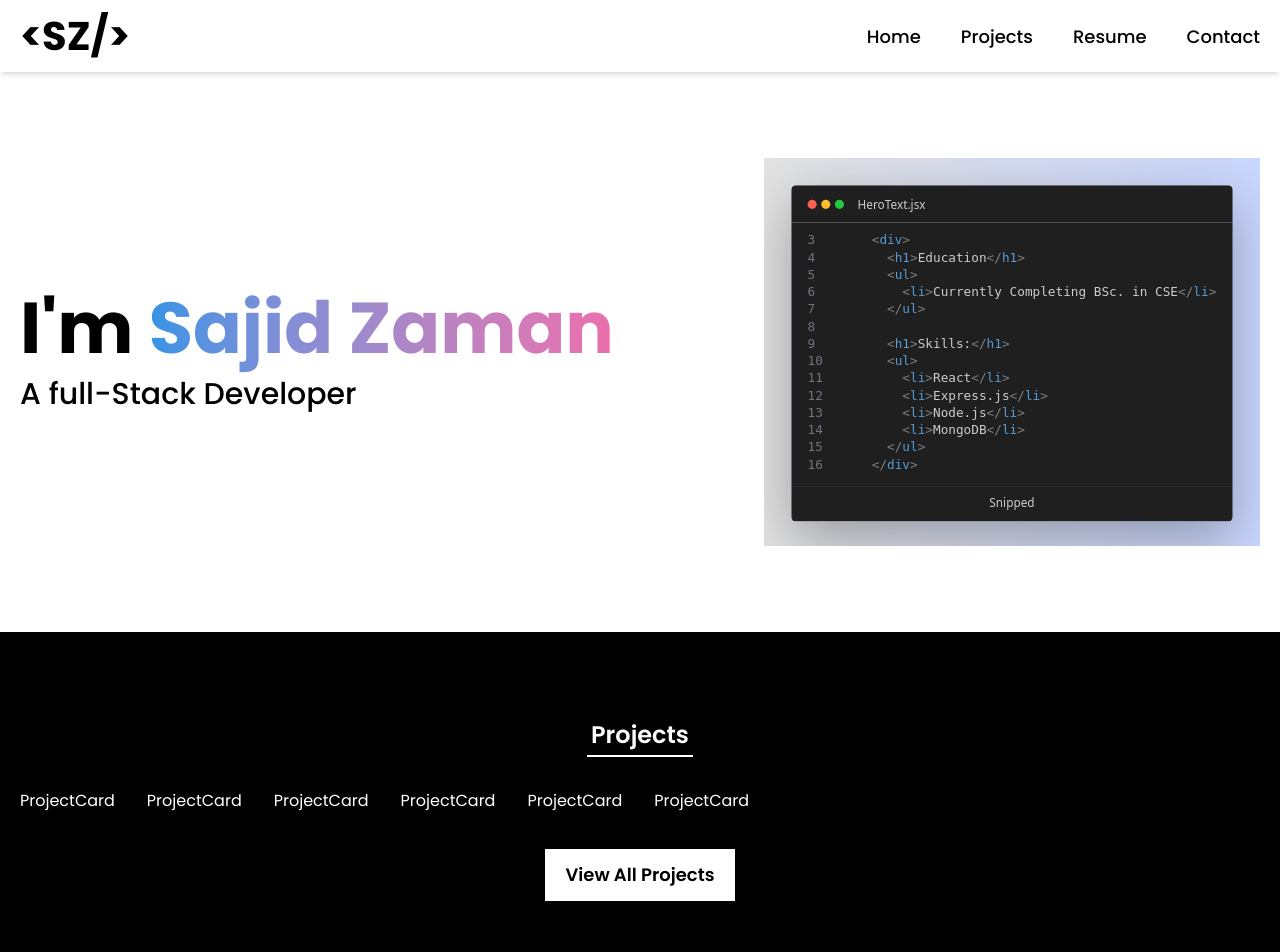
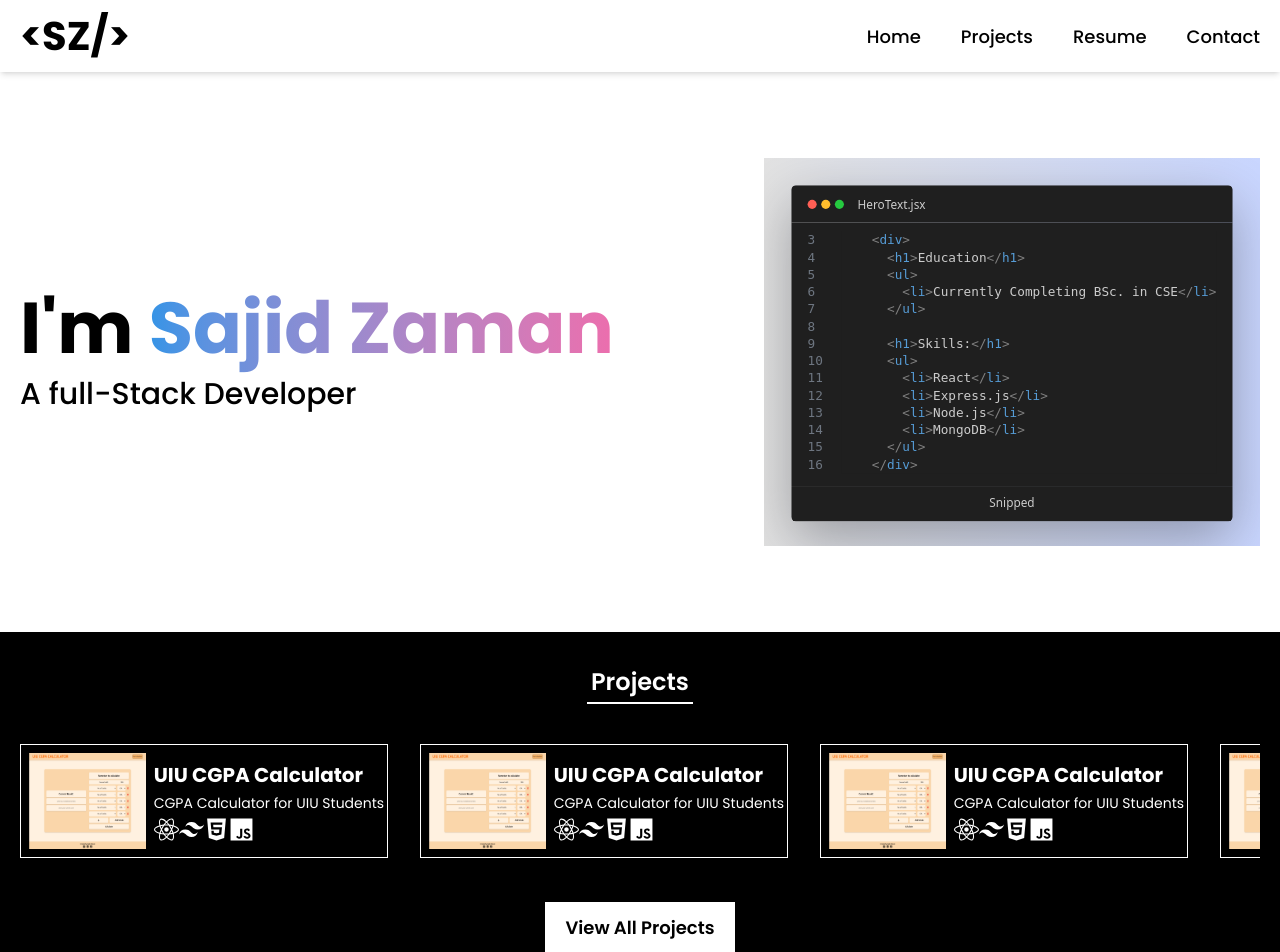
Before and after one commit to sajidzamanme/Portfolio, a React (Vite) app: page / in a window 1280 px wide. Shown: the top 952 px of the page. Built offline with nearby package versions, Linux system fonts and the light colour scheme.

Commit message:
Implement MiniProjectCard

```diff
--- a/src/components/CustomBtn.jsx
+++ b/src/components/CustomBtn.jsx
@@ -1,3 +1,5 @@
+// Add Hover Effect
+
 const CustomBtn = ({
   children = "Custom Button",
   type = "submit",
--- /dev/null
+++ b/src/components/MiniProjectCard.jsx
@@ -0,0 +1,38 @@
+import cgpaCalcSS from "../assets/cgpaCalcSS.png";
+import { FaReact } from "react-icons/fa6";
+import { SiTailwindcss } from "react-icons/si";
+import { FaHtml5 } from "react-icons/fa6";
+import { IoLogoJavascript } from "react-icons/io5";
+
+const MiniProjectCard = ({ project, onClick }) => {
+  return (
+    <div
+      className="w-full min-w-[23rem] h-full flex items-center gap-2 border-1
+                border-white p-2 my-2 ring-white/90 hover:ring-2"
+      onClick={() => onClick(project)}
+    >
+      {/* Image Section */}
+      <img
+        src={cgpaCalcSS}
+        alt="CGPA Calculator Project Screenshot"
+        className="w-1/3 h-[6rem]"
+      />
+
+      {/* Text & icons */}
+      <div className="w-2/3 h-full flex flex-col items-start justify-start gap-1">
+        <h1 className="w-full text-xl font-bold">UIU CGPA Calculator</h1>
+        <h3 className="w-full text-sm text-nowrap overflow-hidden">
+          CGPA Calculator for UIU Students
+        </h3>
+        <div className="w-full flex items-center">
+          <FaReact size={25} />
+          <SiTailwindcss size={25} />
+          <FaHtml5 size={25} />
+          <IoLogoJavascript size={25} />
+        </div>
+      </div>
+    </div>
+  );
+};
+
+export default MiniProjectCard;
--- a/src/components/ProjectCard.jsx
+++ /dev/null
@@ -1,7 +0,0 @@
-const ProjectCard = () => {
-  return (
-    <div>ProjectCard</div>
-  )
-}
-
-export default ProjectCard
--- a/src/components/ProjectsBar.jsx
+++ b/src/components/ProjectsBar.jsx
@@ -1,9 +1,12 @@
 import CustomBtn from "./CustomBtn";
-import ProjectCard from "./ProjectCard";
+import MiniProjectCard from "./MiniProjectCard";
 
 const ProjectsBar = () => {
   return (
-    <section id="projects" className="w-full h-[22rem] bg-black flex items-center text-white px-5">
+    <section
+      id="projects"
+      className="w-full h-[22rem] bg-black flex items-center text-white px-5"
+    >
       <div
         className="container mx-auto flex flex-col items-center justify-center
                     gap-8 py-8"
@@ -13,18 +16,16 @@ const ProjectsBar = () => {
         </h1>
 
         {/* Render Project Cards from a json file (Later from a server) */}
-        <div className="w-full flex flex-row overflow-auto gap-8">
-          <ProjectCard />
-          <ProjectCard />
-          <ProjectCard />
-          <ProjectCard />
-          <ProjectCard />
-          <ProjectCard />
+        <div className="w-full flex flex-row items-center overflow-auto gap-8 no-scrollbar">
+          <MiniProjectCard />
+          <MiniProjectCard />
+          <MiniProjectCard />
+          <MiniProjectCard />
+          <MiniProjectCard />
+          <MiniProjectCard />
         </div>
 
-        <CustomBtn padding="py-3 px-5">
-          View All Projects
-        </CustomBtn>
+        <CustomBtn padding="py-3 px-5">View All Projects</CustomBtn>
       </div>
     </section>
   );
--- a/src/index.css
+++ b/src/index.css
@@ -10,3 +10,12 @@ html {
 body {
   font-family: "Poppins", sans-serif, serif, "Times New Roman";
 }
+
+.no-scrollbar::-webkit-scrollbar {
+    display: none;
+}
+
+.no-scrollbar {
+    -ms-overflow-style: none;  /* IE and Edge */
+    scrollbar-width: none;  /* Firefox */
+}
```
Also changed, not shown: src/assets/cgpaCalcSS.png (added).
